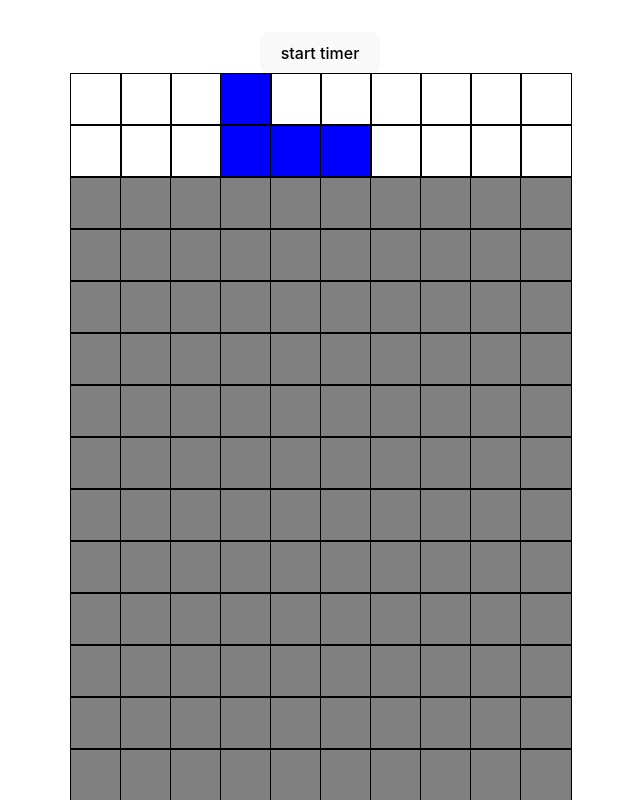
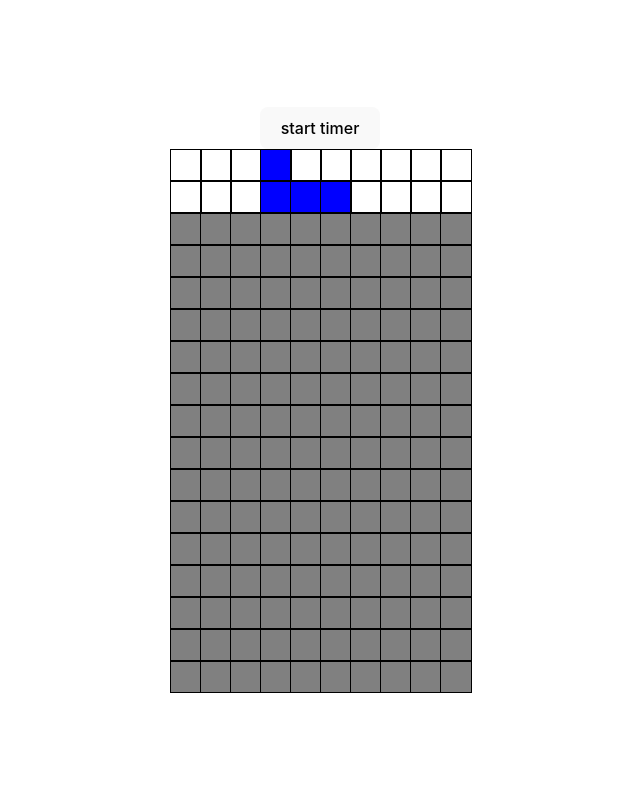
Before and after one commit to UanBaito/tetris, a React (Vite) app in the folder client/: page / in a window 1280 px wide. Shown: the top 800 px of the page, without its empty margins (320-960 px from the left). Built offline with nearby package versions, Linux system fonts and the light colour scheme.

Commit message:
Update the squares to be smaller

```diff
--- a/client/src/App.css
+++ b/client/src/App.css
@@ -41,8 +41,8 @@
 }
 
 .square {
-	width: 50px;
-	height: 50px;
+	width: 30px;
+	height: 30px;
 	background-color: gray;
 	border: 1px solid black;
 }
@@ -57,5 +57,5 @@
 
 .GameBox {
 	display: grid;
-	grid-template-columns: 50px 50px 50px 50px 50px 50px 50px 50px 50px 50px;
+	grid-template-columns: 30px 30px 30px 30px 30px 30px 30px 30px 30px 30px;
 }
```
